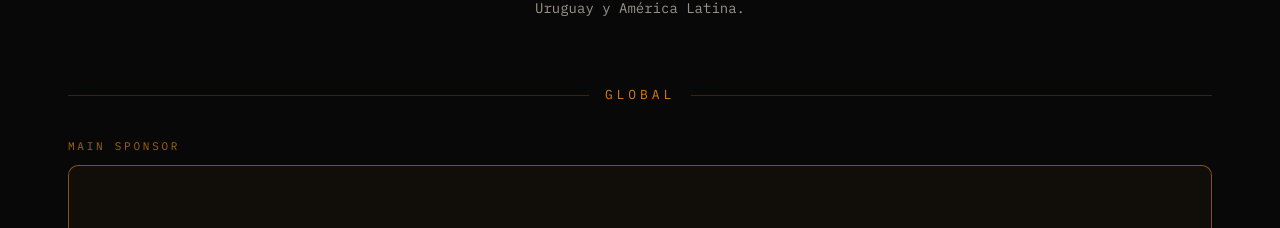
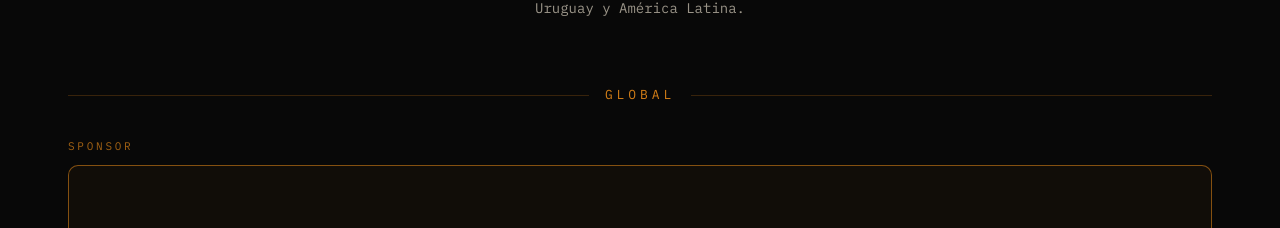
Before and after one commit to salvador-castro/bitcoinweek, a React (Vite) app: page / in a window 1280 px wide. Shown: the part 3617-3845 px from the top of the page. Built offline with nearby package versions, Linux system fonts and the light colour scheme.

Commit message:
fix: update text SPONSORS

```diff
--- a/src/pages/Home.jsx
+++ b/src/pages/Home.jsx
@@ -137,7 +137,7 @@ const LOCAL_TIERS = [
 
 const GLOBAL_TIERS = [
   {
-    tier: "MAIN SPONSOR",
+    tier: "SPONSOR",
     slots: 1,
     size: 2,
     logos: [{ src: criptalaLogo, alt: "Criptala" }],
```
Lines whose indentation alone changed are shown as unchanged.
